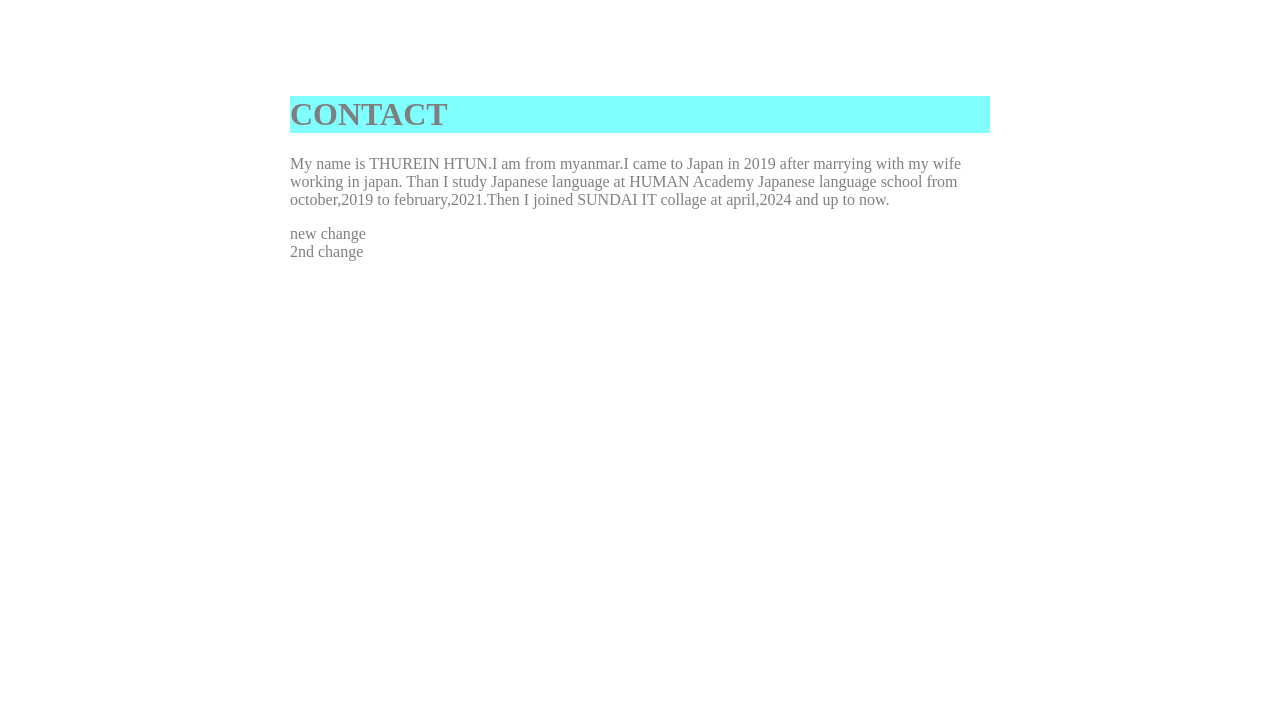
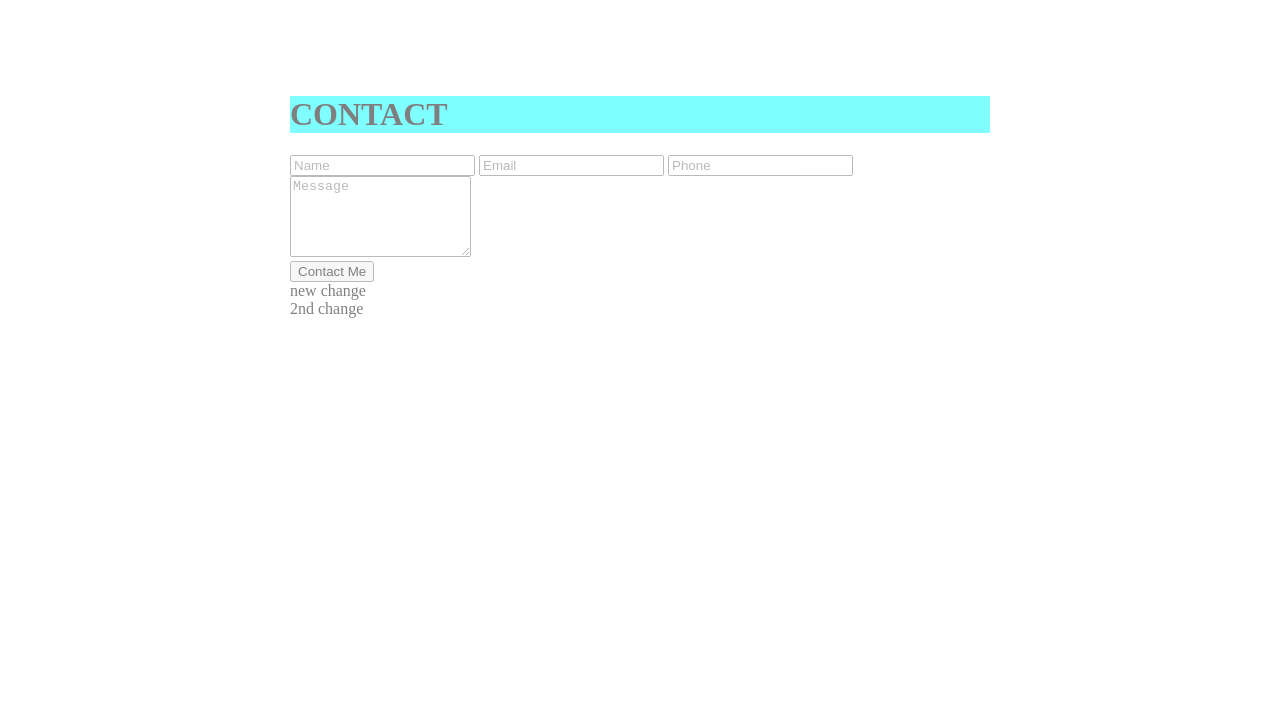
Before and after one commit to thu4959/new-testing-portfolio, a plain HTML site: page index.html in a window 1280 px wide. Shown: the part 1513-2227 px from the top of the page. Drawn offline with Linux system fonts and the light colour scheme.

Commit message:
contact form add

```diff
--- a/index.html
+++ b/index.html
@@ -55,13 +55,19 @@
         </div>
         <div class="container border">
             <h1 class="bg-default" id="contact">CONTACT</h1>
-            <p class="">
-                My name is THUREIN HTUN.I am from myanmar.I came to Japan in 2019 after marrying with my wife working in
-                japan.
-                Than I study Japanese language at HUMAN Academy Japanese language school from october,2019 to
-                february,2021.Then I joined
-                SUNDAI IT collage at april,2024 and up to now.
-            </p>
+            <!-- form fields -->
+
+
+            <form>
+                <input type="text" class="form-control form-control-lg" placeholder="Name">
+                <input type="email" class="form-control mt-3" placeholder="Email">
+                <input type="text" class="form-control mt-3" placeholder="Phone">
+                <div class="mb-3 mt-3">
+                    <textarea class="form-control" rows="5" id="comment" name="text" placeholder="Message"></textarea>
+                </div>
+            </form>
+            <button type="button" class="ctm">Contact Me </button>
+
             <div>new change</div>
             <div>2nd change</div>
         </div>
```
